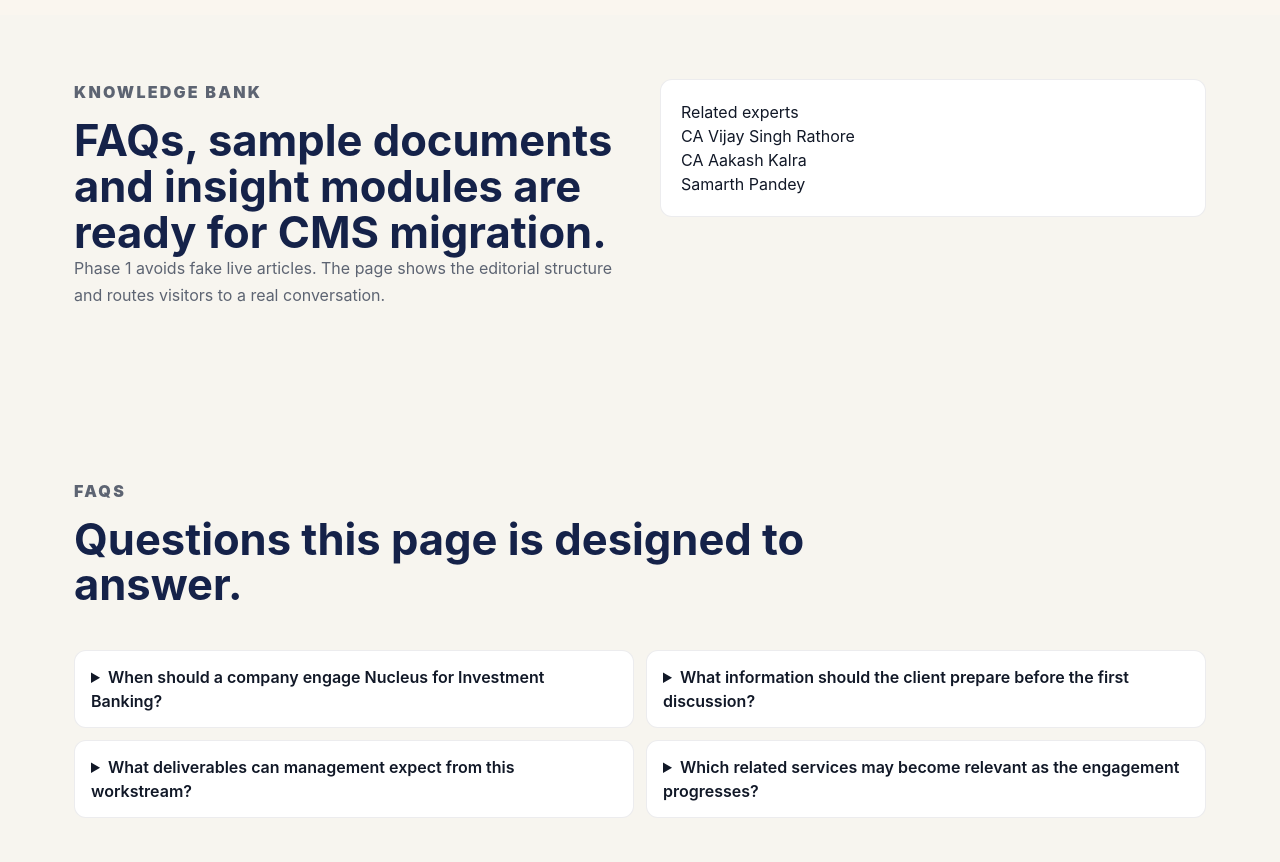
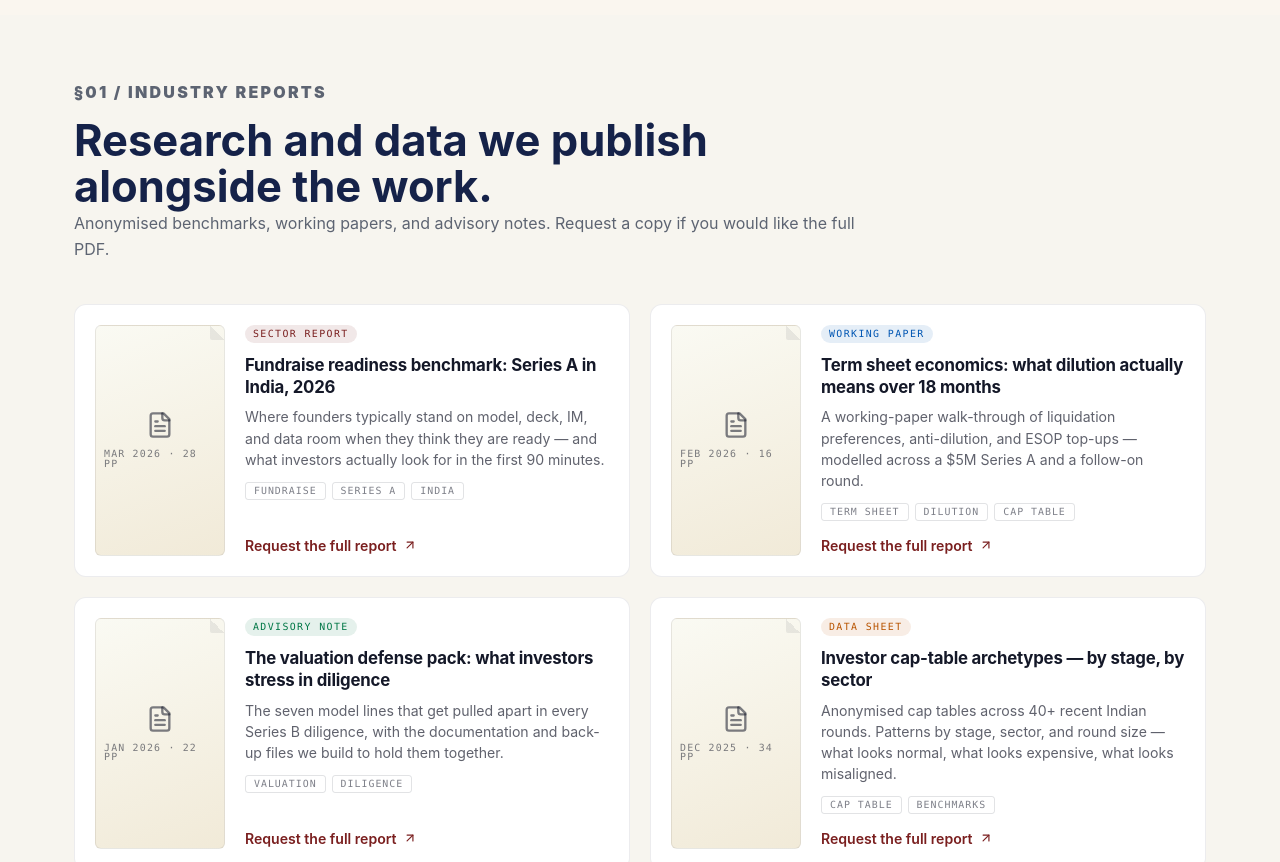
Before and after one commit to infosoonicorn/nucleus, a Next.js app in the folder apps/web/: page /services/investment-banking in a window 1280 px wide. Shown: the part 9720-10582 px from the top of the page. Built offline with nearby package versions, Linux system fonts and the light colour scheme.

Commit message:
feat(web): rename Knowledge Bank to Industry Reports + 4 IB reports

```diff
--- a/apps/web/src/app/services/investment-banking/page.tsx
+++ b/apps/web/src/app/services/investment-banking/page.tsx
@@ -8,7 +8,7 @@
 import { ServiceInsights } from '@/components/services/service-insights';
 import { Process } from '@/components/services/process';
 import { Proof } from '@/components/services/proof';
-import { KnowledgeBank } from '@/components/services/knowledge-bank';
+import { IndustryReports } from '@/components/services/industry-reports';
 import { Faq } from '@/components/services/faq';
 import { LeadMagnet } from '@/components/services/lead-magnet';
 import { RelatedServices } from '@/components/services/related-services';
@@ -49,7 +49,7 @@
           dossier={service.processDossier}
         />
         <Proof service={service} />
-        <KnowledgeBank service={service} />
+        <IndustryReports ordinal={service.ordinal} reports={service.industryReports} />
         <Faq service={service} />
         <LeadMagnet slug={service.slug} leadMagnet={service.leadMagnet} />
         <RelatedServices service={service} />
--- /dev/null
+++ b/apps/web/src/components/services/industry-reports.tsx
@@ -0,0 +1,72 @@
+import Link from 'next/link';
+import { ArrowUpRight, FileText } from 'lucide-react';
+import type { IndustryReport } from '@/content/site';
+import { SectionHeader } from '@/components/sections';
+
+type IndustryReportsProps = Readonly<{
+  ordinal: string;
+  reports?: IndustryReport[];
+}>;
+
+const TYPE_BADGE_COLORS: Record<string, string> = {
+  'Sector report': 'service-v1-reports-badge-sector',
+  'Working paper': 'service-v1-reports-badge-working',
+  'Advisory note': 'service-v1-reports-badge-advisory',
+  'Data sheet': 'service-v1-reports-badge-data',
+};
+
+export function IndustryReports({ ordinal, reports }: IndustryReportsProps) {
+  if (!reports || reports.length === 0) return null;
+
+  return (
+    <section className="service-v1-section service-v1-reports">
+      <SectionHeader
+        eyebrow={`§${ordinal} / Industry reports`}
+        title="Research and data we publish alongside the work."
+        text="Anonymised benchmarks, working papers, and advisory notes. Request a copy if you would like the full PDF."
+      />
+      <div className="service-v1-reports-grid">
+        {reports.map((report) => (
+          <article key={report.slug} className="service-v1-reports-card">
+            <div className="service-v1-reports-cover" aria-hidden="true">
+              <FileText size={28} />
+              <span className="service-v1-reports-cover-meta">
+                {formatDate(report.publishedOn)} · {report.pages} pp
+              </span>
+            </div>
+            <div className="service-v1-reports-body">
+              <span
+                className={`service-v1-reports-badge ${
+                  TYPE_BADGE_COLORS[report.reportType] ?? ''
+                }`}
+              >
+                {report.reportType}
+              </span>
+              <h3 className="service-v1-reports-title">{report.title}</h3>
+              <p className="service-v1-reports-abstract">{report.abstract}</p>
+              <div className="service-v1-reports-tags">
+                {report.tags.map((tag) => (
+                  <span key={tag} className="service-v1-reports-tag">
+                    {tag}
+                  </span>
+                ))}
+              </div>
+              <Link
+                href={`/contact?report=${report.slug}`}
+                className="service-v1-reports-cta"
+              >
+                Request the full report
+                <ArrowUpRight size={14} aria-hidden="true" />
+              </Link>
+            </div>
+          </article>
+        ))}
+      </div>
+    </section>
+  );
+}
+
+function formatDate(iso: string): string {
+  const d = new Date(`${iso}T00:00:00Z`);
+  return d.toLocaleDateString('en-IN', { year: 'numeric', month: 'short' });
+}
--- a/apps/web/src/components/services/knowledge-bank.tsx
+++ /dev/null
@@ -1,20 +0,0 @@
-import type { Service } from '@/content/site';
-import { SectionHeader } from '@/components/sections';
-
-export function KnowledgeBank({ service }: Readonly<{ service: Service }>) {
-  return (
-    <section className="service-v1-section service-v1-section-split">
-      <SectionHeader
-        eyebrow="Knowledge bank"
-        title="FAQs, sample documents and insight modules are ready for CMS migration."
-        text="Phase 1 avoids fake live articles. The page shows the editorial structure and routes visitors to a real conversation."
-      />
-      <div className="service-v1-mini-panel">
-        <h3>Related experts</h3>
-        {service.experts.map((expert) => (
-          <p key={expert}>{expert}</p>
-        ))}
-      </div>
-    </section>
-  );
-}
--- a/apps/web/src/components/services/service-page-default.tsx
+++ b/apps/web/src/components/services/service-page-default.tsx
@@ -6,7 +6,7 @@
 import { ServiceInsights } from './service-insights';
 import { Process } from './process';
 import { Proof } from './proof';
-import { KnowledgeBank } from './knowledge-bank';
+import { IndustryReports } from './industry-reports';
 import { Faq } from './faq';
 import { LeadMagnet } from './lead-magnet';
 import { RelatedServices } from './related-services';
@@ -32,7 +32,7 @@
         dossier={service.processDossier}
       />
       <Proof service={service} />
-      <KnowledgeBank service={service} />
+      <IndustryReports ordinal={service.ordinal} reports={service.industryReports} />
       <Faq service={service} />
       <LeadMagnet slug={service.slug} leadMagnet={service.leadMagnet} />
       <RelatedServices service={service} />
--- a/apps/web/src/content/site.ts
+++ b/apps/web/src/content/site.ts
@@ -30,6 +30,17 @@
 export type ServiceCrossLink =
   | (ServiceCrossLinkBase & { reviewerStatus: 'approved'; reviewerApprovedAt: string })
   | (ServiceCrossLinkBase & { reviewerStatus: 'pending'; reviewerApprovedAt?: never });
+
+export type IndustryReport = {
+  slug: string;                 // url-safe identifier
+  title: string;
+  abstract: string;             // 1-2 lines for the card
+  reportType: string;           // 'Sector report' | 'Working paper' | 'Data sheet' etc.
+  pages: number;                // page count for the cover meta
+  publishedOn: string;          // YYYY-MM-DD
+  tags: string[];               // ['Fundraise', 'India']
+  status: 'available' | 'coming-soon';
+};
 
 export type ProcessDossierPhase = {
   ordinal: string;            // e.g. '§01'
@@ -85,6 +96,7 @@
   process?: { name: string; text: string }[]; // Custom engagement phases; falls back to generic 4-phase if absent.
   processTitle?: string;                       // Optional custom section title for Process; falls back to "A clear engagement path for {service.title}."
   processDossier?: ProcessDossier;             // Rich "engagement file" dossier rendering. When present, replaces the simple timeline.
+  industryReports?: IndustryReport[];          // Replaces the legacy "Knowledge Bank" experts list with downloadable research/data sheets.
   faq?: { q: string; a?: string }[];        // a falls back to 'Updating soon' when absent.
   crossLink?: ServiceCrossLink;             // Optional cross-link panel data.
 };
@@ -386,6 +398,48 @@
       reviewerStatus: 'approved',
       reviewerApprovedAt: '2026-05-14',
     },
+    industryReports: [
+      {
+        slug: 'fundraise-readiness-benchmark-india-2026',
+        title: 'Fundraise readiness benchmark: Series A in India, 2026',
+        abstract: 'Where founders typically stand on model, deck, IM, and data room when they think they are ready — and what investors actually look for in the first 90 minutes.',
+        reportType: 'Sector report',
+        pages: 28,
+        publishedOn: '2026-03-12',
+        tags: ['Fundraise', 'Series A', 'India'],
+        status: 'available',
+      },
+      {
+        slug: 'term-sheet-economics-dilution',
+        title: 'Term sheet economics: what dilution actually means over 18 months',
+        abstract: 'A working-paper walk-through of liquidation preferences, anti-dilution, and ESOP top-ups — modelled across a $5M Series A and a follow-on round.',
+        reportType: 'Working paper',
+        pages: 16,
+        publishedOn: '2026-02-04',
+        tags: ['Term sheet', 'Dilution', 'Cap table'],
+        status: 'available',
+      },
+      {
+        slug: 'valuation-defense-pack-diligence-stress',
+        title: 'The valuation defense pack: what investors stress in diligence',
+        abstract: 'The seven model lines that get pulled apart in every Series B diligence, with the documentation and back-up files we build to hold them together.',
+        reportType: 'Advisory note',
+        pages: 22,
+        publishedOn: '2026-01-22',
+        tags: ['Valuation', 'Diligence'],
+        status: 'available',
+      },
+      {
+        slug: 'investor-cap-table-archetypes',
+        title: 'Investor cap-table archetypes — by stage, by sector',
+        abstract: 'Anonymised cap tables across 40+ recent Indian rounds. Patterns by stage, sector, and round size — what looks normal, what looks expensive, what looks misaligned.',
+        reportType: 'Data sheet',
+        pages: 34,
+        publishedOn: '2025-12-08',
+        tags: ['Cap table', 'Benchmarks'],
+        status: 'available',
+      },
+    ],
   },
   {
     title: 'M&A Advisory',
```
Also changed, not shown: apps/web/src/app/globals.css.
